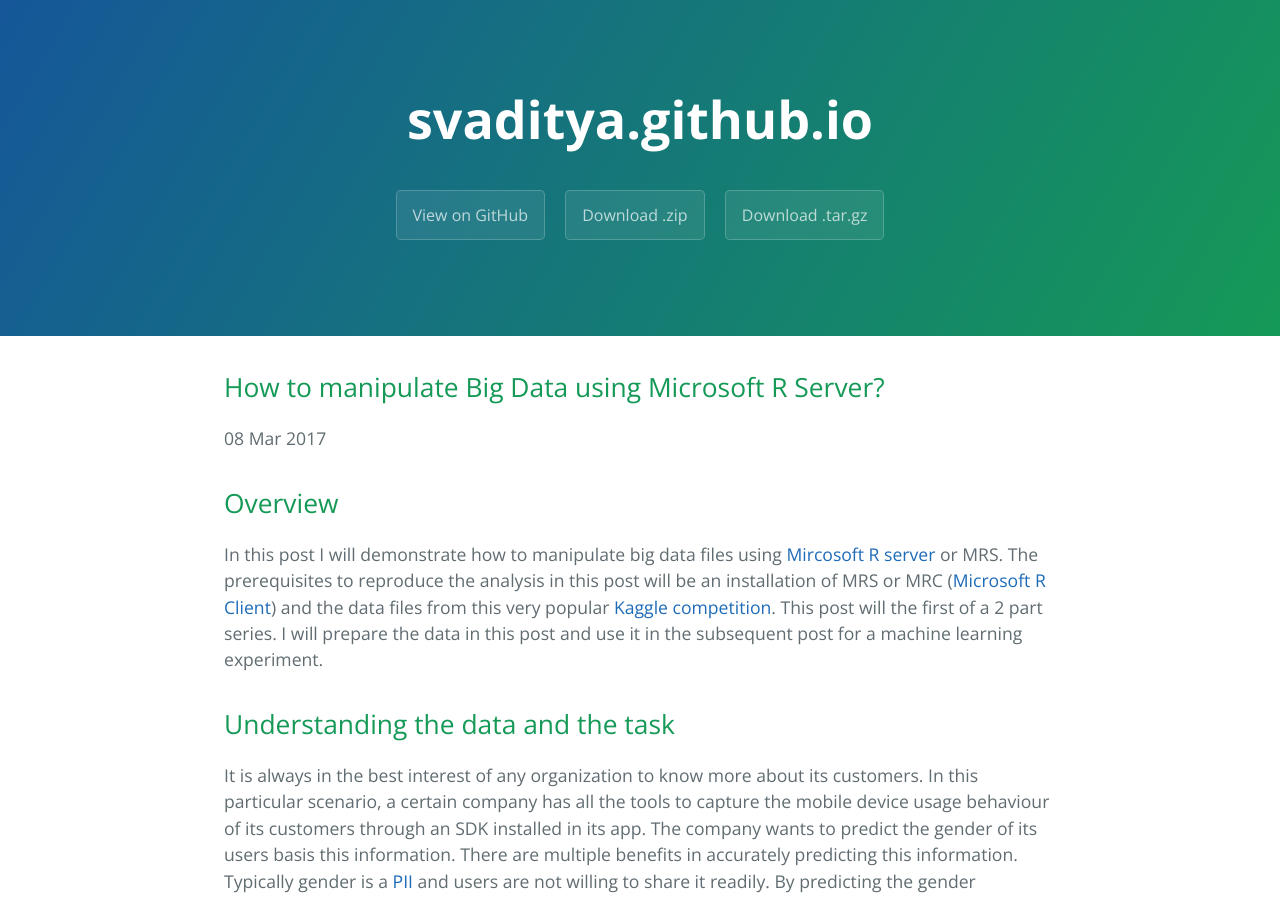
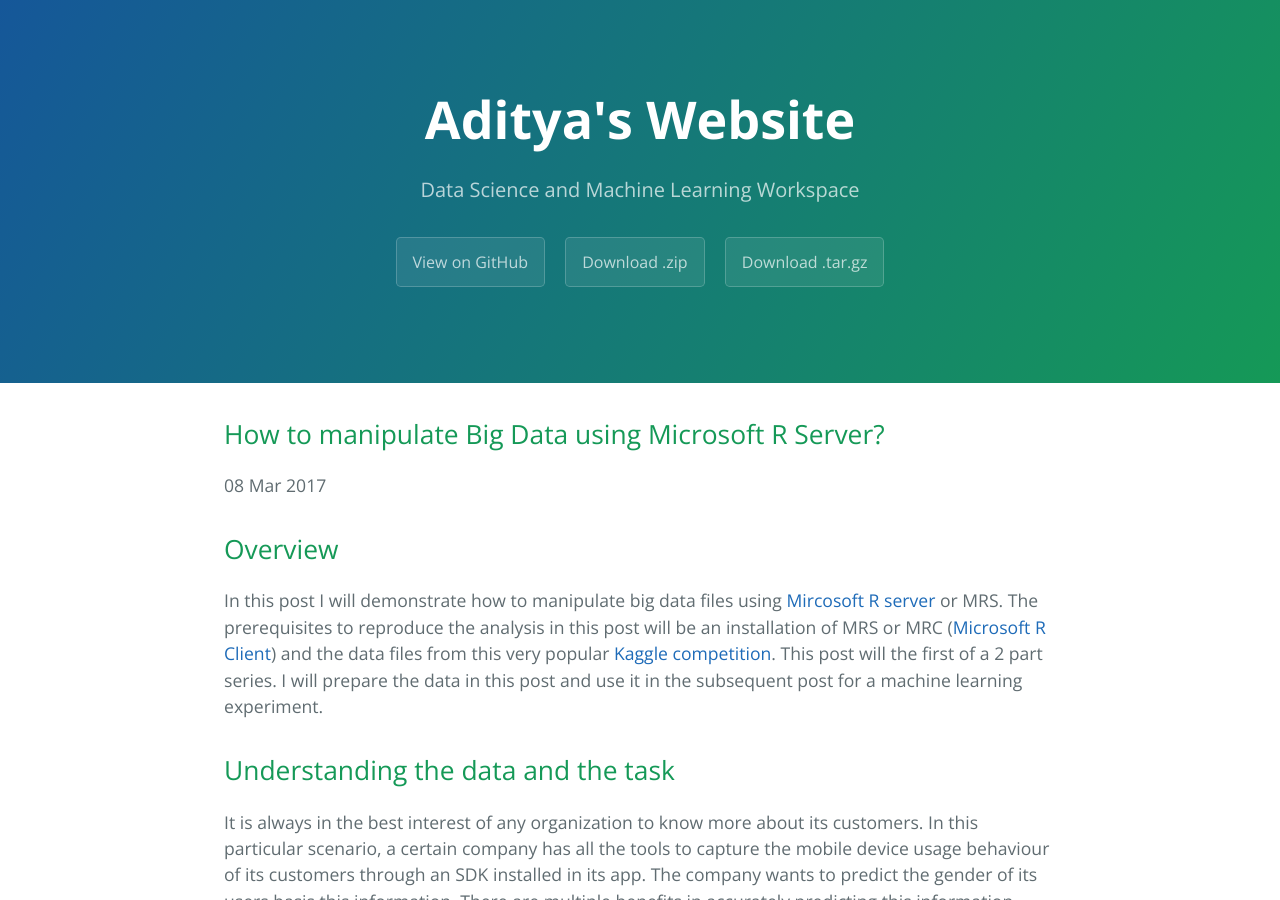
Before and after one commit to svaditya/svaditya.github.io, a Jekyll site: the page built from _posts/2017-03-08-MRS-Data-Analysis.md, in a window 1280 px wide and 900 px high. Built offline with Jekyll 4.4.1, drawn with Linux system fonts in a browser that asks for light colours; comment, search, counter and statistics services are not loaded; some of the changed text lies outside the part shown.

Commit message:
Update _config.yml

```diff
--- a/_config.yml
+++ b/_config.yml
@@ -1,5 +1,17 @@
-name: Aditya's Website
+# Setup
+title:        Aditya's Website
+tagline:      Data Science and Machine Learning Workspace
+baseurl:      ""
+paginate:     1
+
+# About/contact
+author:
+  name:       svaditya
+  url:
+
+# Gems
+gems:
+  - jekyll-paginate
+
+#Others
 markdown: kramdown
-theme: jekyll-theme-cayman
-gems:
-  - jekyll-feed
```
